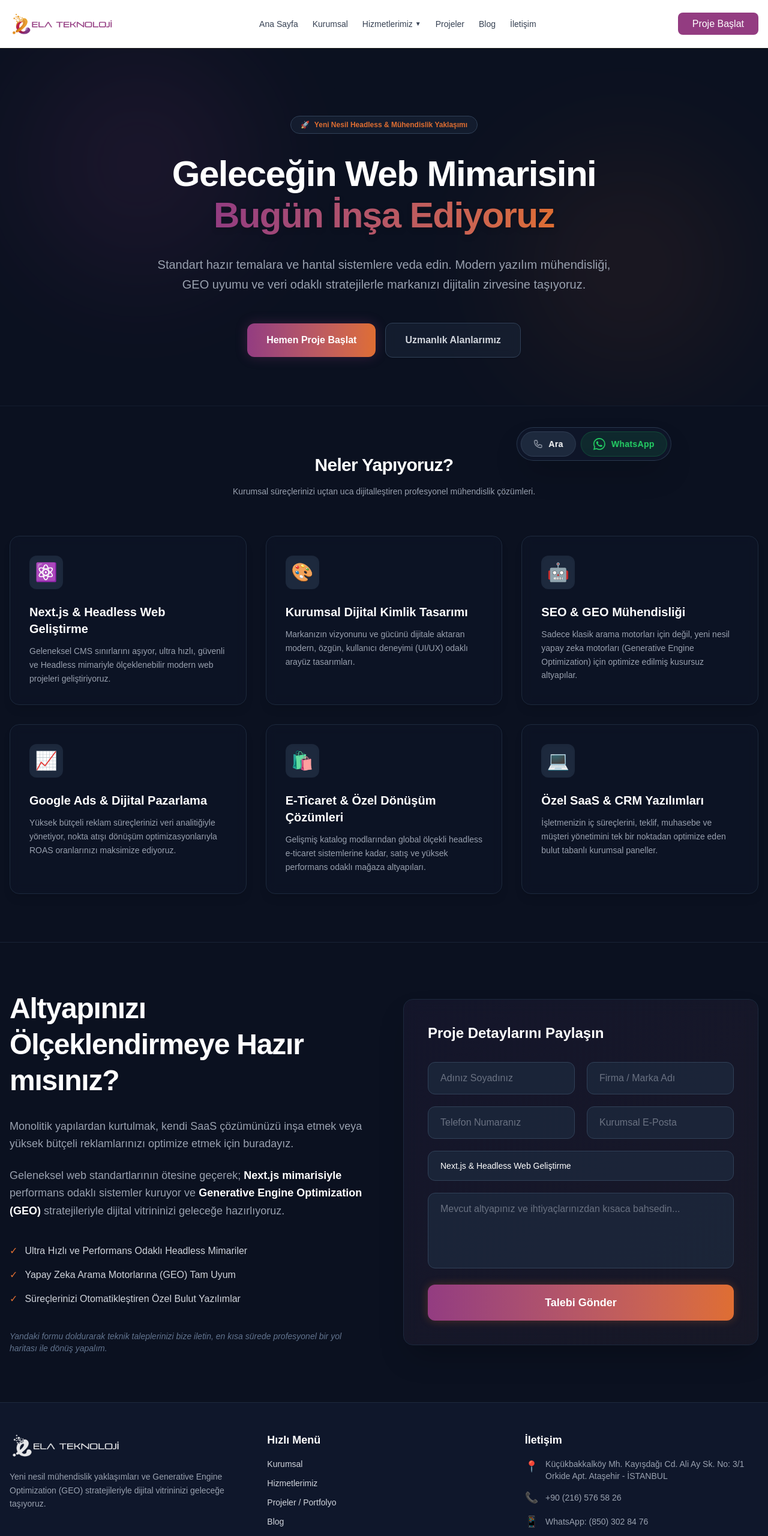
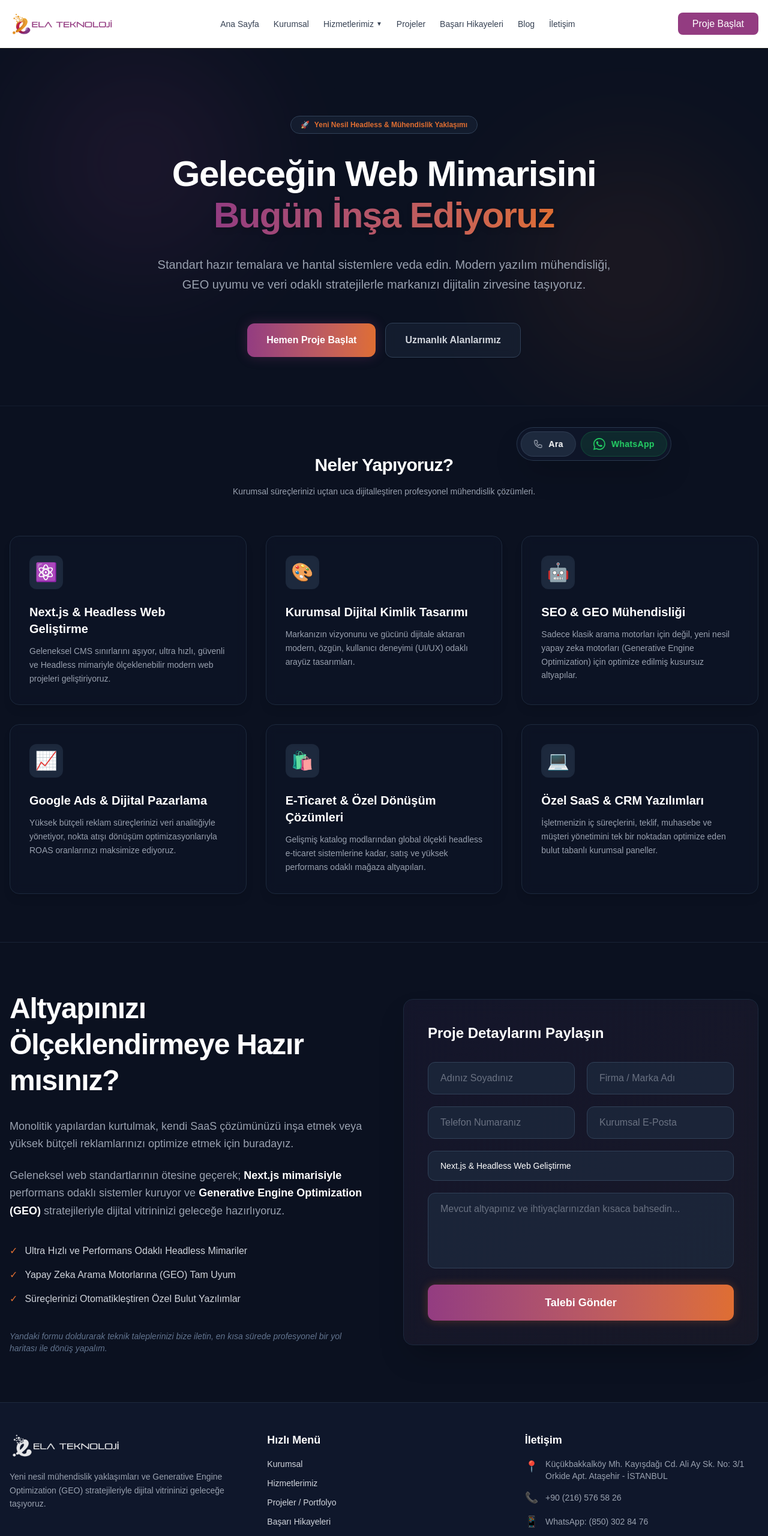
Before and after one commit to elamedya-sudo/webtasarimiyapanfirmalar, a Next.js app: page / in a window 1280 px wide. Shown: the top 2560 px of the page at 60% size. Built offline with nearby package versions, Linux system fonts and the light colour scheme.

Commit message:
menulere hem projeler hem de basari hikayeleri sekmeleri eklendi

```diff
--- a/app/components/Footer.tsx
+++ b/app/components/Footer.tsx
@@ -23,13 +23,14 @@
           </p>
         </div>
 
-        {/* Hızlı Menü (Linkler Üst Menü ile Senkronize Edildi) */}
+        {/* Hızlı Menü (Projeler ve Başarı Hikayeleri Birlikte) */}
         <div>
           <h3 className="text-white font-semibold mb-4 text-lg">Hızlı Menü</h3>
           <ul className="space-y-3 text-sm">
             <li><Link href="/kurumsal" className="hover:text-white transition-colors">Kurumsal</Link></li>
             <li><Link href="/hizmetler" className="hover:text-white transition-colors">Hizmetlerimiz</Link></li>
             <li><Link href="/projeler" className="hover:text-white transition-colors">Projeler / Portfolyo</Link></li>
+            <li><Link href="/basari-hikayeleri" className="hover:text-white transition-colors">Başarı Hikayeleri</Link></li>
             <li><Link href="/blog" className="hover:text-white transition-colors">Blog</Link></li>
           </ul>
         </div>
--- a/app/components/Header.tsx
+++ b/app/components/Header.tsx
@@ -36,7 +36,6 @@
             <Image src="/logo.png" alt="Ela Teknoloji Logo" width={180} height={48} className="object-contain" priority />
           </Link>
 
-          {/* MASAÜSTÜ MENÜ (Projeler Geri Geldi) */}
           <nav className="hidden md:flex gap-6 text-sm font-medium text-gray-700 items-center">
             <Link href="/" className="hover:text-[#df6e32] transition-colors">Ana Sayfa</Link>
             <Link href="/kurumsal" className="hover:text-[#df6e32] transition-colors">Kurumsal</Link>
@@ -58,6 +57,7 @@
             </div>
 
             <Link href="/projeler" className="hover:text-[#df6e32] transition-colors">Projeler</Link>
+            <Link href="/basari-hikayeleri" className="hover:text-[#df6e32] transition-colors">Başarı Hikayeleri</Link>
             <Link href="/blog" className="hover:text-[#df6e32] transition-colors">Blog</Link>
             <Link href="/iletisim" className="hover:text-[#df6e32] transition-colors">İletişim</Link>
           </nav>
@@ -104,8 +104,8 @@
             </div>
           </div>
 
-          {/* MOBİL MENÜ (Projeler Geri Geldi) */}
           <Link href="/projeler" onClick={toggleMenu} className="block text-xl font-bold text-gray-800">Projeler</Link>
+          <Link href="/basari-hikayeleri" onClick={toggleMenu} className="block text-xl font-bold text-gray-800">Başarı Hikayeleri</Link>
           <Link href="/blog" onClick={toggleMenu} className="block text-xl font-bold text-gray-800">Blog</Link>
           <Link href="/iletisim" onClick={toggleMenu} className="block text-xl font-bold text-gray-800">İletişim</Link>
         </div>
```
